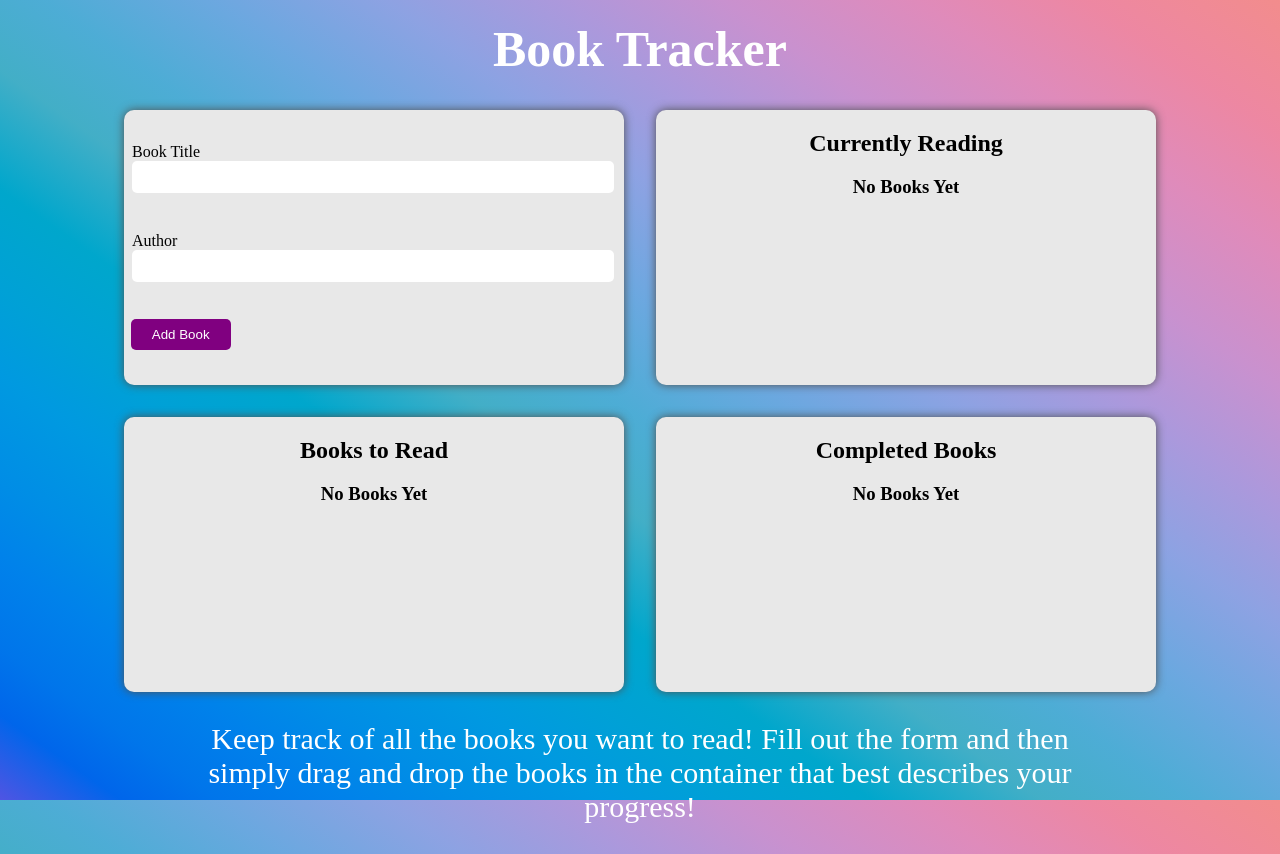
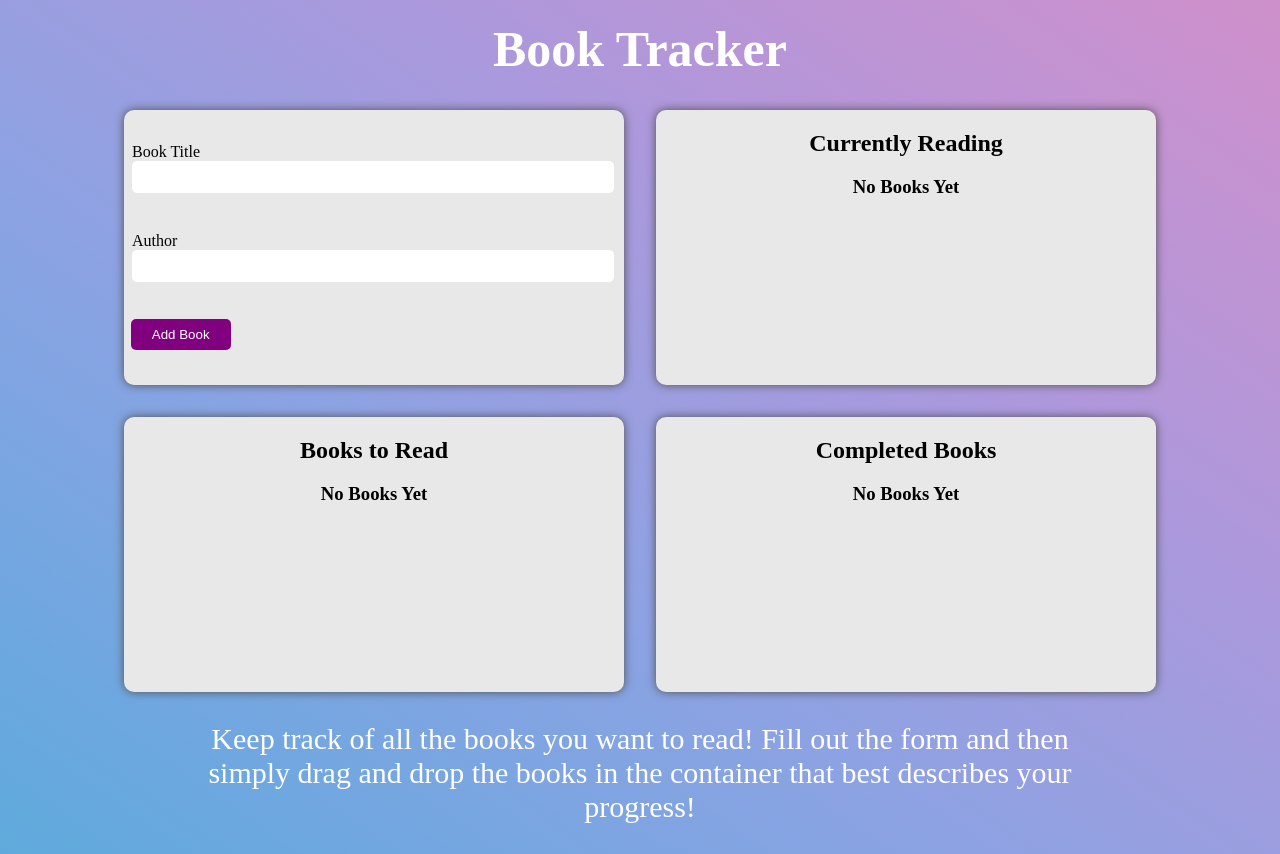
Before and after one commit to stefanomusicman/first-app, a React (Create React App) app: page / in a window 1280 px wide. Built offline with nearby package versions, Linux system fonts and the light colour scheme; a web font is replaced by a local one.

Commit message:
updated background

```diff
--- a/src/index.css
+++ b/src/index.css
@@ -14,7 +14,7 @@
   align-items: center;
   margin: 0;
   height: 100vh;
-  background-image: linear-gradient(
+  background: linear-gradient(
   35deg,
   hsl(238deg 72% 60%) 0%,
   hsl(214deg 100% 46%) 5%,
@@ -33,7 +33,8 @@
   hsl(326deg 57% 71%) 85%,
   hsl(344deg 74% 73%) 92%,
   hsl(0deg 80% 75%) 100%);
-  background-size: fill;
+  background-size: 400% 400%;
+  animation: gradient 10s ease infinite
 }
 
 @media (max-width: 1100px) {
@@ -59,3 +60,15 @@
       hsl(195deg 100% 42%) 30%)
   }
 }
+
+@keyframes gradient {
+  0% {
+		background-position: 0% 50%;
+	}
+	50% {
+		background-position: 100% 50%;
+	}
+	100% {
+		background-position: 0% 50%;
+	}
+}
```
Also changed, not shown: firebase.json (added).
